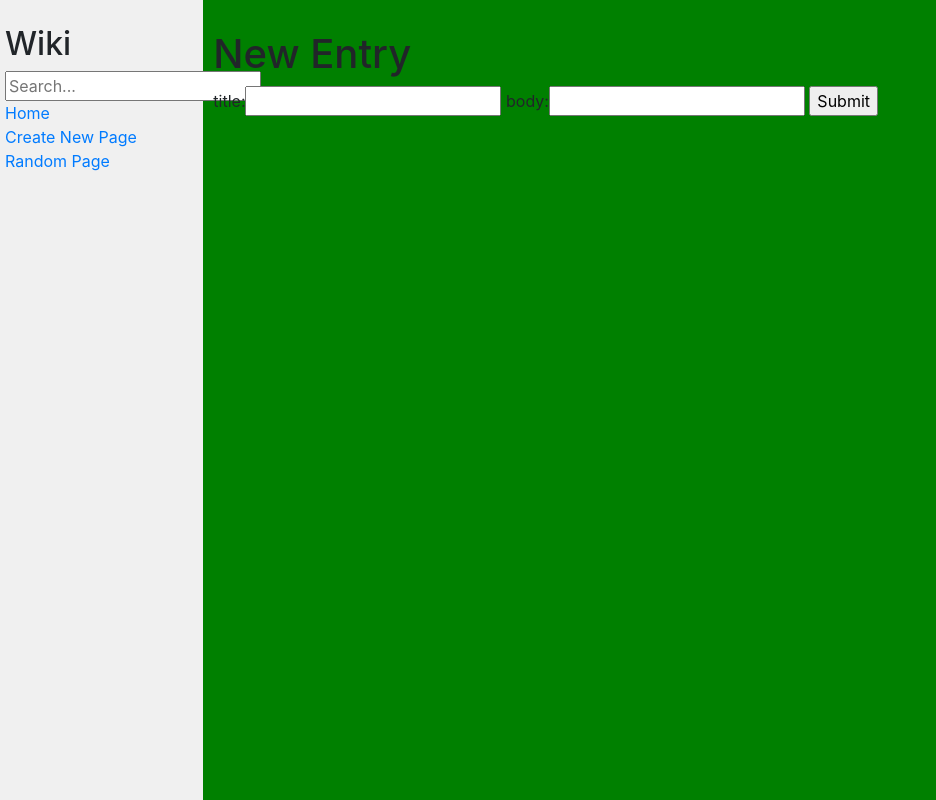
After one commit to adamfknapp/Django-Wiki, a Django app: page /new/ in a window 1280 px wide. The commit adds this page. Shown: the whole page, without its empty margins (0-936 px from the left). Run offline with Django 3.2, Linux system fonts and the light colour scheme; some libraries are stand-ins or nearby versions.

Commit message:
start new entry form

```diff
--- a/encyclopedia/templates/encyclopedia/layout.html
+++ b/encyclopedia/templates/encyclopedia/layout.html
@@ -20,7 +20,7 @@
                     <a href="{% url 'index' %}">Home</a>
                 </div>
                 <div>
-                    Create New Page
+                    <a href="{% url 'new' %}">Create New Page</a>
                 </div>
                 <div>
                     <a href="{% url 'random' %}">Random Page</a>
--- /dev/null
+++ b/encyclopedia/templates/encyclopedia/new.html
@@ -0,0 +1,16 @@
+{% extends "encyclopedia/layout.html" %}
+
+{% block title %}
+    new entry
+{% endblock %}
+
+{% block body %}
+    <h1>New Entry</h1>
+
+    <form action="{% url 'new' %}" method="post">
+        <!-- {% csrf_token %} -->
+        {{ form }}
+        <input type="submit">
+    </form>
+
+{% endblock %}
--- a/encyclopedia/templates/encyclopedia/search_empty.html
+++ b/encyclopedia/templates/encyclopedia/search_empty.html
@@ -1,7 +1,7 @@
 {% extends "encyclopedia/layout.html" %}
 
 {% block title %}
-    Encyclopedia
+    No search results found
 {% endblock %}
 
 {% block body %}
--- a/encyclopedia/templates/encyclopedia/search_results.html
+++ b/encyclopedia/templates/encyclopedia/search_results.html
@@ -1,7 +1,7 @@
 {% extends "encyclopedia/layout.html" %}
 
 {% block title %}
-    Encyclopedia
+    search results
 {% endblock %}
 
 {% block body %}
--- a/encyclopedia/urls.py
+++ b/encyclopedia/urls.py
@@ -6,4 +6,5 @@ urlpatterns = [
     , path("wiki/<str:title>", views.title, name="title")
     , path("search/",views.search,name="search")
     , path("random/",views.random,name="random")
+    , path("new/",views.new,name="new")
 ]
--- a/encyclopedia/views.py
+++ b/encyclopedia/views.py
@@ -1,5 +1,6 @@
 from django.shortcuts import render
 from django.http import HttpResponse
+from django import forms
 from random import randint
 from . import util
 
@@ -16,6 +17,21 @@ def title(request, title):
     """
     return render(request, "encyclopedia/title.html", {
         "title": util.get_entry(title)
+    })
+
+class NewEntryForm(forms.Form):
+    """
+    Define form used to create new entry per requierment 11 of readme
+    """
+    title = forms.CharField(label="title")
+    body = forms.CharField(label="body")
+
+def new(request):
+    """
+    Create a new entry per requierment 11 of readme
+    """
+    return render(request, "encyclopedia/new.html", {
+        "form": NewEntryForm()
     })
 
 def random(request):
```
